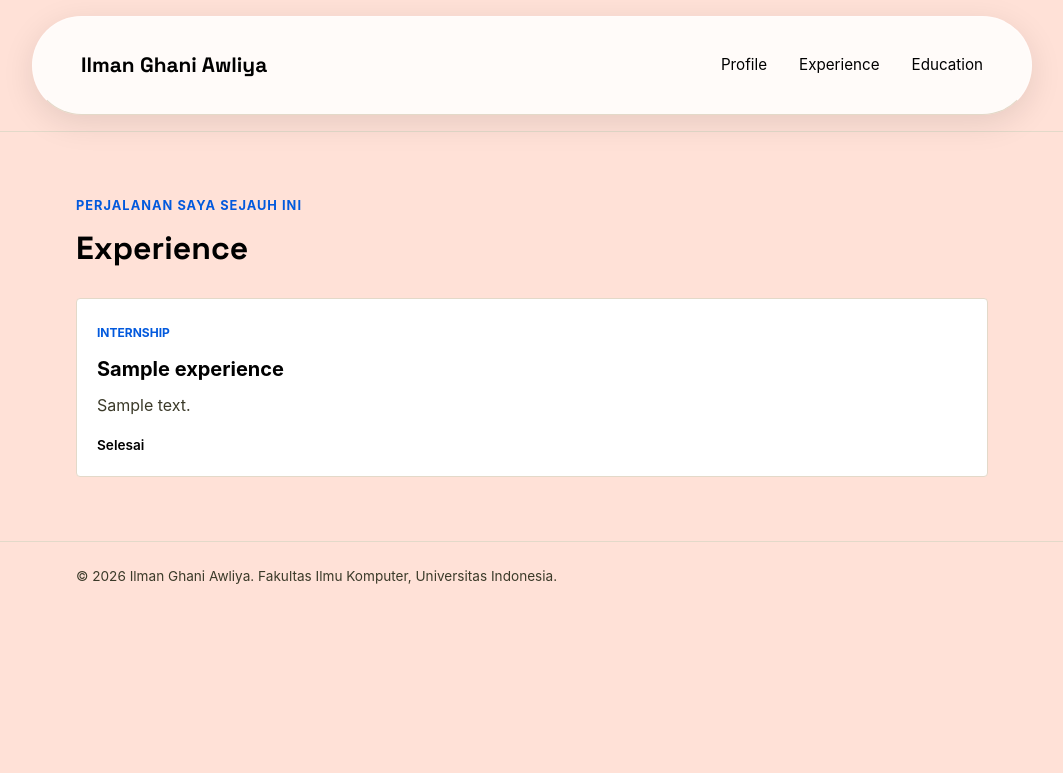
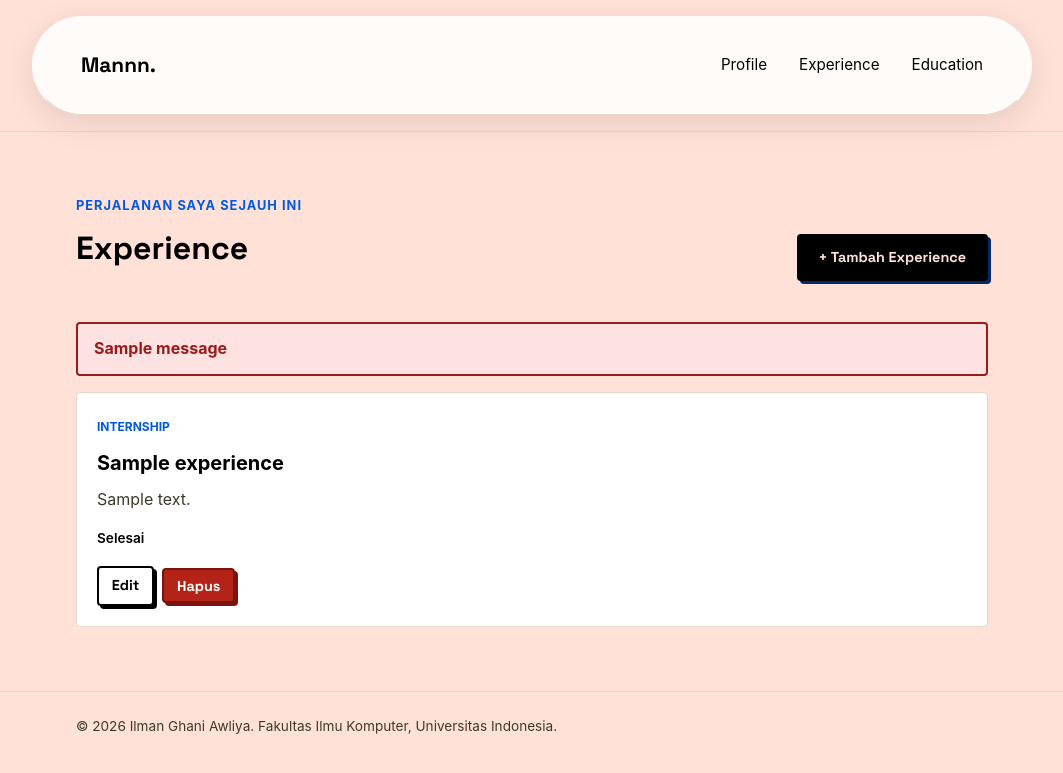
Before and after one commit to IlmanMaman/myportofolio, a Django app: page /experience/ in a window 1280 px wide. Shown: the top 773 px of the page, without its empty margins (108-1171 px from the left). Run offline with Django 5.2, Linux system fonts and the light colour scheme; tables that the repository leaves empty hold one stand-in row (values such as "Sample post"); one stand-in notice (Sample message) is shown.

Commit message:
Assignment 3: CRUD, JSON endpoints, and Readme Report

```diff
--- a/main/urls.py
+++ b/main/urls.py
@@ -1,5 +1,5 @@
 from django.urls import path
-from main.views import show_main, show_experience, show_education, create_education, get_education_json, delete_education
+from main.views import show_main, show_experience, show_education, create_education, get_education_json, delete_education, update_experience, delete_experience, create_experience, get_experience_json
 
 app_name = "main"
 
@@ -10,4 +10,8 @@ urlpatterns = [
     path("education/add/", create_education, name="create_education"),
     path("api/education", get_education_json, name="get_education_json"),
     path("education/<uuid:education_id>/delete/", delete_education, name="delete_education"),
+    path('experience/json/', get_experience_json, name='get_experience_json'),
+    path('experience/create/', create_experience, name='create_experience'),
+    path('experience/edit/<uuid:experience_id>/', update_experience, name='update_experience'),
+    path('experience/delete/<uuid:experience_id>/', delete_experience, name='delete_experience'),
 ]
--- a/main/views.py
+++ b/main/views.py
@@ -5,7 +5,7 @@ from django.contrib import messages
 from django.core import serializers
 from django.http import HttpResponse
 from main.models import Experience, Education
-from main.forms import EducationForm
+from main.forms import EducationForm, ExperienceForm
 
 load_dotenv()
 SECRET_KEY = os.getenv("PORTFOLIO_SECRET_KEY")
@@ -89,3 +89,77 @@ def delete_education(request, education_id):
         return redirect("main:show_education")
 
     return redirect("main:show_education")
+
+def show_experience(request):
+    context = {
+        "name": "Ilman Ghani Awliya",
+        "experience_list": Experience.objects.all(),
+    }
+    return render(request, "experience.html", context)
+
+
+def get_experience_json(request):
+    experience_list = Experience.objects.all()
+    return HttpResponse(serializers.serialize("json", experience_list), content_type="application/json")
+
+
+def create_experience(request):
+    form = ExperienceForm(request.POST or None)
+    if request.method == "POST":
+        input_secret = request.headers.get("X-Secret-Code") or request.POST.get("secret_code")
+
+        if input_secret != SECRET_KEY:
+            messages.error(request, "Kode rahasia salah! Anda tidak memiliki akses untuk menambah data.")
+            return render(request, "experience_form.html", {"name": "Ilman Ghani Awliya", "form": form, "title": "Tambah Experience"})
+
+        if form.is_valid():
+            form.save()
+            messages.success(request, "Pengalaman berhasil ditambahkan!")
+            return redirect("main:show_experience")
+
+    context = {
+        "name": "Ilman Ghani Awliya",
+        "form": form,
+        "title": "Tambah Experience",
+    }
+    return render(request, "experience_form.html", context)
+
+
+def update_experience(request, experience_id):
+    experience = get_object_or_404(Experience, pk=experience_id)
+    form = ExperienceForm(request.POST or None, instance=experience)
+
+    if request.method == "POST":
+        input_secret = request.headers.get("X-Secret-Code") or request.POST.get("secret_code")
+
+        if input_secret != SECRET_KEY:
+            messages.error(request, "Kode rahasia salah! Anda tidak memiliki akses untuk mengubah data.")
+            return render(request, "experience_form.html", {"name": "Ilman Ghani Awliya", "form": form, "title": "Edit Experience"})
+
+        if form.is_valid():
+            form.save()
+            messages.success(request, "Pengalaman berhasil diperbarui!")
+            return redirect("main:show_experience")
+
+    context = {
+        "name": "Ilman Ghani Awliya",
+        "form": form,
+        "title": "Edit Experience",
+    }
+    return render(request, "experience_form.html", context)
+
+
+def delete_experience(request, experience_id):
+    experience = get_object_or_404(Experience, pk=experience_id)
+    if request.method == "POST":
+        input_secret = request.headers.get("X-Secret-Code") or request.POST.get("secret_code")
+
+        if input_secret != SECRET_KEY:
+            messages.error(request, "Kode rahasia salah! Data gagal dihapus.")
+            return redirect("main:show_experience")
+
+        experience.delete()
+        messages.success(request, "Experience berhasil dihapus!")
+        return redirect("main:show_experience")
+
+    return redirect("main:show_experience")
--- /dev/null
+++ b/templates/components/experience_delete_modal.html
@@ -0,0 +1,23 @@
+<button type="button" class="button button-danger" onclick="document.getElementById('modal-delete-exp-{{ exp.id }}').showModal()" style="padding: 0.4rem 0.8rem; font-size: 0.9rem;">
+    Hapus
+</button>
+
+<dialog id="modal-delete-exp-{{ exp.id }}" class="modal">
+    <div class="modal-box" style="padding: 1.5rem; background: #fff; border: 3px solid #000; box-shadow: 4px 4px 0px #000;">
+        <h3 style="font-weight: bold; font-size: 1.2rem; margin-bottom: 0.5rem;">Konfirmasi Hapus</h3>
+        <p>Apakah Anda yakin ingin menghapus pengalaman <strong>{{ exp.title }}</strong>?</p>
+
+        <form method="post" action="{% url 'main:delete_experience' exp.id %}" style="margin-top: 1rem;">
+            {% csrf_token %}
+            <div style="margin-bottom: 1rem;">
+                <label for="secret_code_{{ exp.id }}" style="display: block; font-weight: bold; margin-bottom: 0.3rem;">Masukkan Kode Rahasia:</label>
+                <input type="password" name="secret_code" id="secret_code_{{ exp.id }}" required style="width: 100%; padding: 0.5rem; border: 2px solid #000;">
+            </div>
+
+            <div style="display: flex; gap: 0.5rem; justify-content: flex-end;">
+                <button type="button" class="button button-secondary" onclick="document.getElementById('modal-delete-exp-{{ exp.id }}').close()">Batal</button>
+                <button type="submit" class="button button-danger">Ya, Hapus</button>
+            </div>
+        </form>
+    </div>
+</dialog>
--- a/templates/experience.html
+++ b/templates/experience.html
@@ -1,31 +1,30 @@
-<!DOCTYPE html>
-<html lang="en">
-<head>
-    <meta charset="UTF-8">
-    <meta name="viewport" content="width=device-width, initial-scale=1.0">
-    <title>Experience {{ name }}</title>
-    <link rel="preconnect" href="https://fonts.googleapis.com">
-    <link rel="preconnect" href="https://fonts.gstatic.com" crossorigin>
-    <link href="https://fonts.googleapis.com/css2?family=Space+Grotesk:wght@500;700&display=swap" rel="stylesheet">
-    <link rel="stylesheet" href="/static/css/style.css">
-</head>
-<body>
-    <header class="site-header">
-        <div class="container">
-            <a href="{% url 'main:show_main' %}" class="brand">{{ name }}</a>
-            <nav>
-                <a href="{% url 'main:show_main' %}">Profile</a>
-                <a href="{% url 'main:show_experience' %}">Experience</a>
-                <a href="{% url 'main:show_education' %}">Education</a>
-            </nav>
-        </div>
-    </header>
+{% extends "base.html" %}
 
+{% block meta %}
+<title>Experience - {{ name }}</title>
+{% endblock meta %}
+
+{% block content %}
 <main>
     <section class="experience-section" id="experience">
         <div class="container">
             <p class="section-kicker">Perjalanan saya sejauh ini</p>
+
+            <div style="display: flex; justify-content: space-between; align-items: center; margin-bottom: 1.5rem;">
                 <h1>Experience</h1>
+                <a href="{% url 'main:create_experience' %}" class="button">+ Tambah Experience</a>
+            </div>
+
+            {% if messages %}
+                <div class="messages" style="margin-bottom: 1rem;">
+                    {% for message in messages %}
+                        <div class="alert {% if message.tags %}alert-{{ message.tags }}{% endif %}" style="padding: 0.75rem 1rem; border-radius: var(--radius); background: #fee2e2; color: #991b1b; border: 2px solid #991b1b; font-weight: bold; margin-bottom: 0.5rem;">
+                            {{ message }}
+                        </div>
+                    {% endfor %}
+                </div>
+            {% endif %}
+
             <div class="experience-grid">
                 {% for experience in experience_list %}
                 <article class="experience-card">
@@ -41,6 +40,13 @@
                     {% else %}
                     <p class="experience-status">Selesai</p>
                     {% endif %}
+
+                    <div class="experience-actions" style="display: flex; gap: 0.5rem; align-items: center; margin-top: 1rem;">
+                        <a href="{% url 'main:update_experience' experience.id %}" class="button button-secondary" style="padding: 0.4rem 0.8rem; font-size: 0.9rem;">
+                            Edit
+                        </a>
+                        {% include "components/experience_delete_modal.html" with exp=experience %}
+                    </div>
                 </article>
                 {% empty %}
                 <p class="empty-state">
@@ -51,11 +57,4 @@
         </div>
     </section>
 </main>
-
-    <footer class="site-footer">
-        <div class="container">
-            <p>&copy; 2026 {{ name }}. Fakultas Ilmu Komputer, Universitas Indonesia.</p>
-        </div>
-    </footer>
-</body>
-</html>
+{% endblock content %}
```
Also changed, not shown: main/forms.py (+9 -1 lines), templates/experience_form.html (added, +48 -0 lines), README.md. Lines whose indentation alone changed are shown as unchanged.
